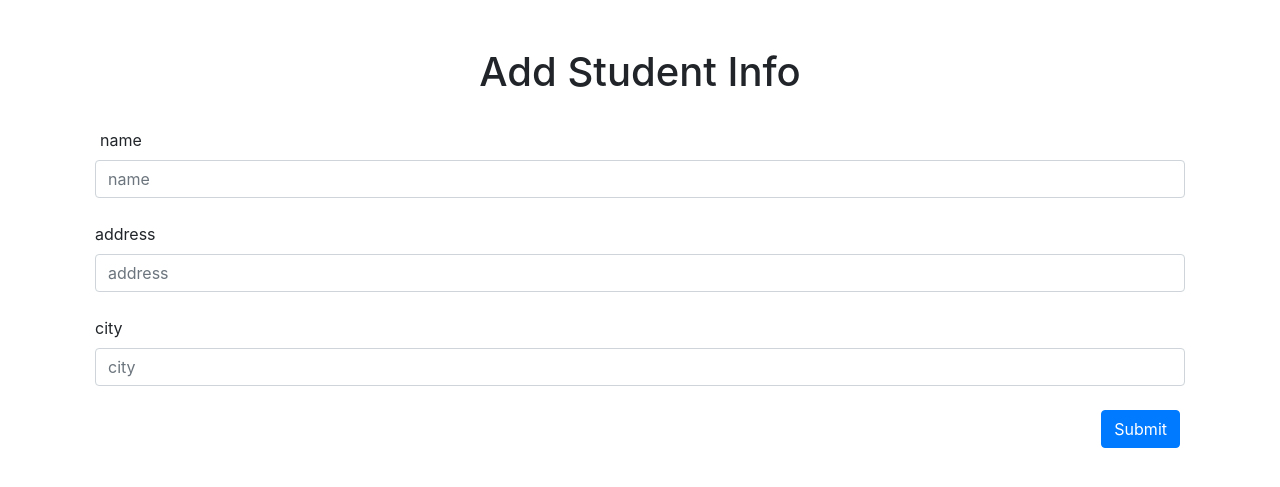
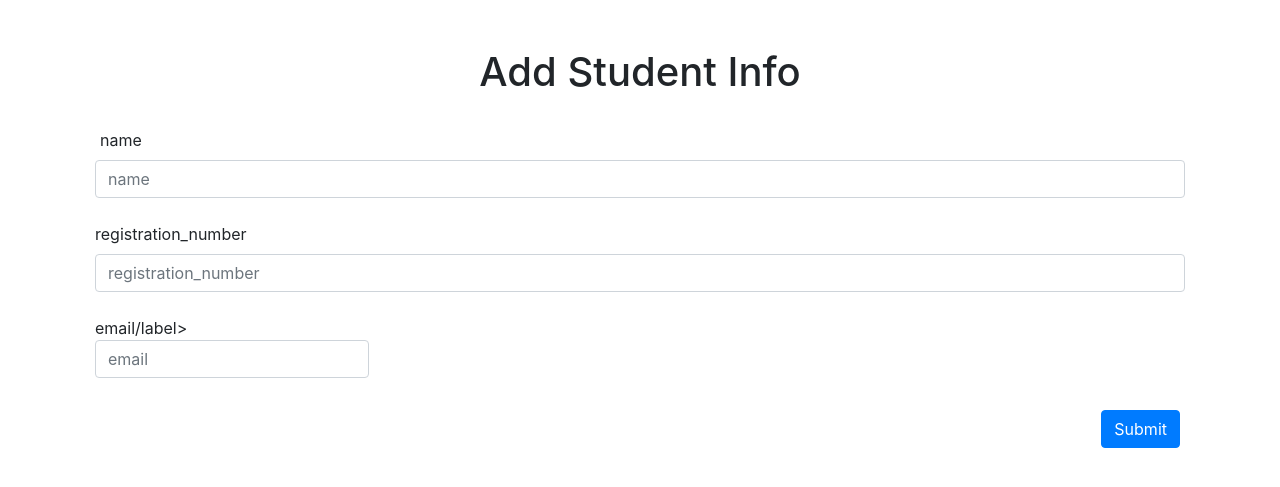
Before and after one commit to mani2709/manisha27, a Flask app: page /add/studentinfo in a window 1280 px wide. Shown: the top 487 px of the page. Run offline with Flask 2, Linux system fonts and the light colour scheme; some libraries are stand-ins or nearby versions.

Commit message:
chnges in student info

```diff
--- a/app.py
+++ b/app.py
@@ -151,13 +151,13 @@ def add_book_form():
 def add_student_info():
     if request.method == 'POST':
         name=request.form.get('name')
-        address=request.form.get('address')
-        city=request.form.get('city')
+        registration_number=request.form.get('registration_number')
+        email=request.form.get('email')
         try:
             table=Student_Info(
                 name=name,
-                address=address,
-                city=city
+                registration_number=registration_number,
+                email= email
             )
             db.session.add(table)
             db.session.commit()
--- a/templates/studentdata.html
+++ b/templates/studentdata.html
@@ -30,13 +30,13 @@
                 </div>
                 <br>
                 <div class="form-row">
-                    <label for="address">address</label>
-                    <input class="form-control" type="text" placeholder="address" id="address" name="address">
+                    <label for="registration_number">registration_number</label>
+                    <input class="form-control" type="text" placeholder="registration_number" id="registration_number" name="registration_number">
                 </div>
                 <br>
                 <div class="form-row ">
-                    <label for="city">city</label>
-                    <input class="form-control " type="text" placeholder="city" id="city" name="city">
+                    <label for="email">email/label>
+                    <input class="form-control " type="text" placeholder="email" id="email" name="email">
                 </div>
 
                 <br>
```
Also changed, not shown: models.py (+7 -7 lines), templates/list.html (+4 -4 lines).
